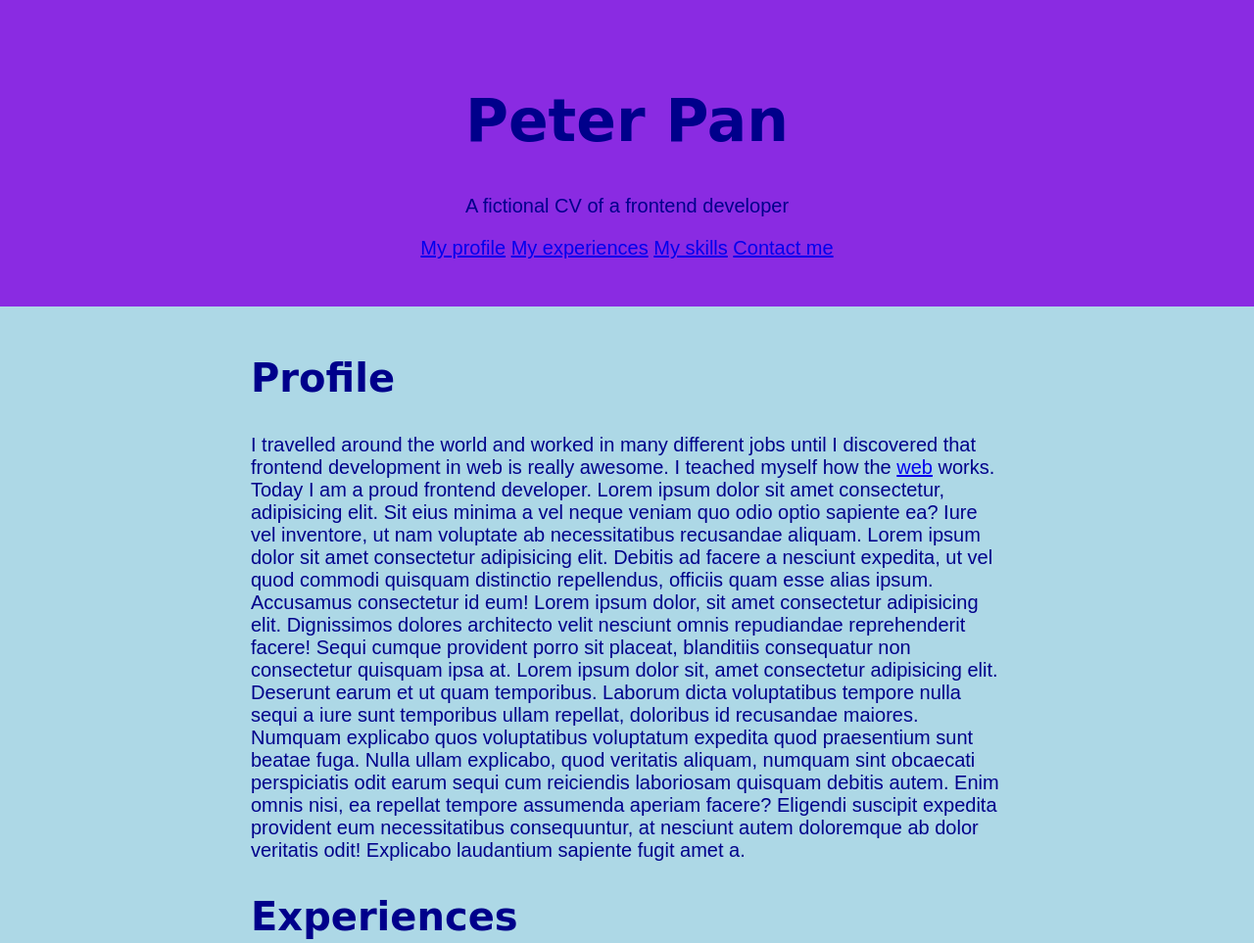
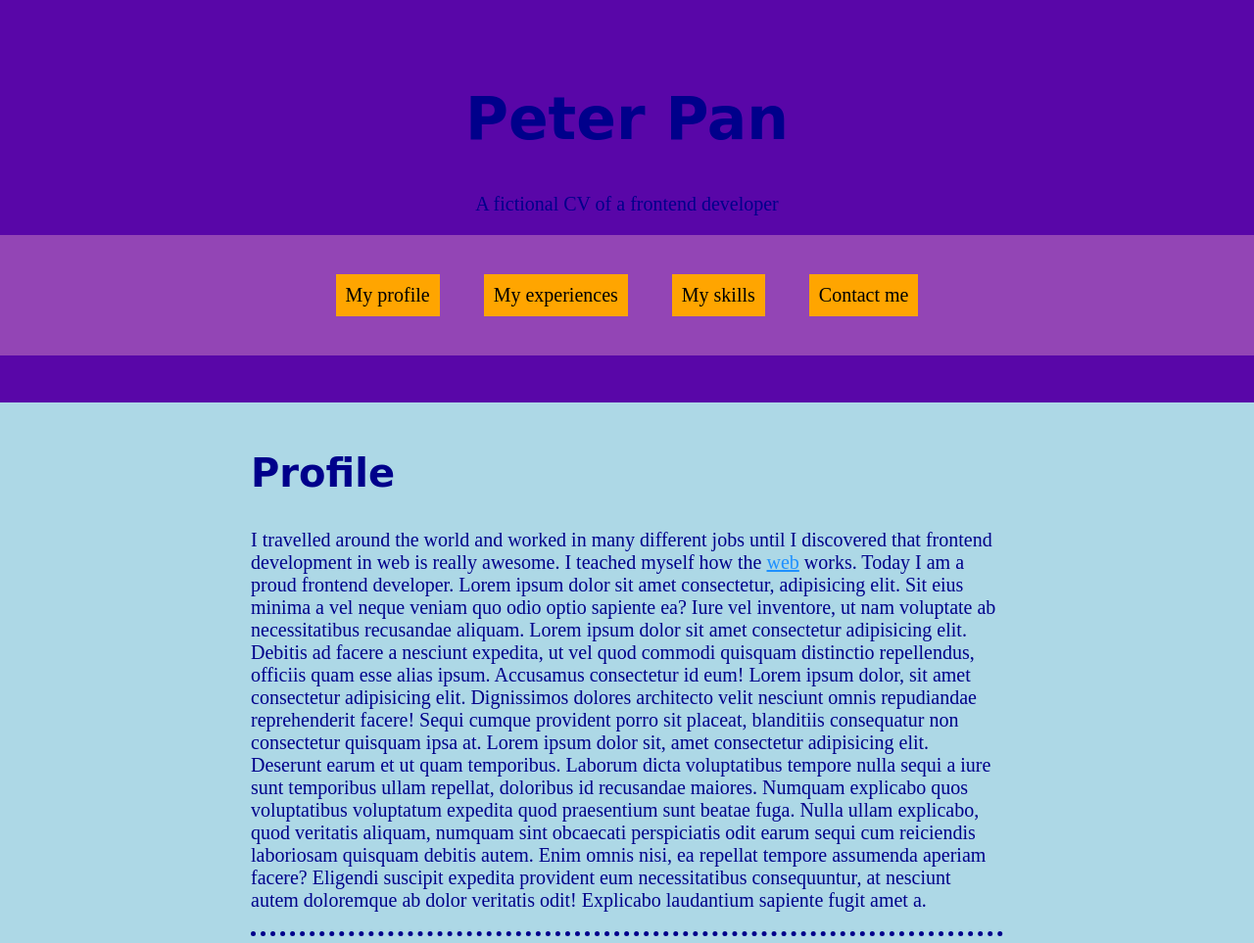
Before and after one commit to Colourpieces/cv, a plain HTML site: page index.html in a window 1280 px wide. Shown: the top 963 px of the page at 98% size. Drawn offline with nearby package versions, Linux system fonts and the light colour scheme.

Commit message:
added pseudo Elements and normalize_css

```diff
--- a/index.html
+++ b/index.html
@@ -9,7 +9,8 @@
     <meta description="This is an online cv">
     <meta author="Nicole">
     <title>A Fictional CV</title>
-    <link rel="stylesheet" href="/style.css">
+    <link rel="stylesheet" href="https://unpkg.com/normalize.css@8.0.1/normalize.css" />
+    <link rel="stylesheet" href="/style.css" />
 </head>
 
 <body>
@@ -18,10 +19,13 @@
         <p>A fictional CV of a frontend developer</p>
 
         <nav>
-            <a href="#profile">My profile</a>
-            <a href="#experiences">My experiences</a>
-            <a href="#skills">My skills</a>
-            <a href="#contact">Contact me</a>
+
+            <a class="navigation" href="#profile">My profile</a>
+            <a class="navigation special" href="#experiences">My experiences</a>
+            <a class="navigation" href="#skills">My skills</a>
+            <a class="navigation" href="#contact">Contact me</a>
+
+
         </nav>
     </header>
 
--- a/style.css
+++ b/style.css
@@ -32,17 +32,21 @@
     U+FEFF, U+FFFD;
 }
 
-* {
+*,
+*:before,
+*:after {
   box-sizing: border-box;
+}
+
+html {
   font-size: 20px;
-  _font-family: "Shadows Into Light", cursive;
-  font-family: "Karla", sans-serif;
+  font-family: "Karla", sans-serif inherit;
+  color: darkblue;
 }
 
 body {
   margin: 0;
   background-color: lightblue;
-  color: darkblue;
 }
 
 h1 {
@@ -62,10 +66,41 @@ h6 {
   font-family: "La Belle Aurore", cursive;
 }
 
+*::selection {
+  background-color: plum;
+  color: beige;
+}
+
+a:link {
+  /*unbesuchte Links*/
+  color: dodgerblue;
+}
+
+a:visited {
+  /*besuchte Links*/
+  color: white;
+}
+a:hover {
+  background-color: blue;
+}
+a:active {
+  /*Element wird gerade aktiviert*/
+  color: orange;
+}
+
+nav {
+  padding: 1em;
+  background-color: rgb(147, 69, 181);
+}
+
+article + article {
+  border-top: 0.25em darkblue dotted;
+}
+
 .myheader {
   text-align: center;
-  background-color: blueviolet;
-  padding: 48px 16px;
+  background-color: rgb(89, 6, 168);
+  padding: 48px 0px;
 }
 
 .main {
@@ -73,3 +108,28 @@ h6 {
   margin: 0 auto;
   padding: 16px;
 }
+
+a.navigation {
+  margin-right: 6em;
+  background-color: orange;
+  color: black;
+  padding: 0.5em;
+  margin: 1em;
+  display: inline-block;
+}
+
+a.navigation:link {
+  text-decoration: none;
+}
+
+a.navigation:visited {
+  text-decoration-thickness: 50%;
+}
+
+a.navigation:hover {
+  background-color: red;
+}
+
+a.navigation.special:hover {
+  background-color: blue;
+}
```
